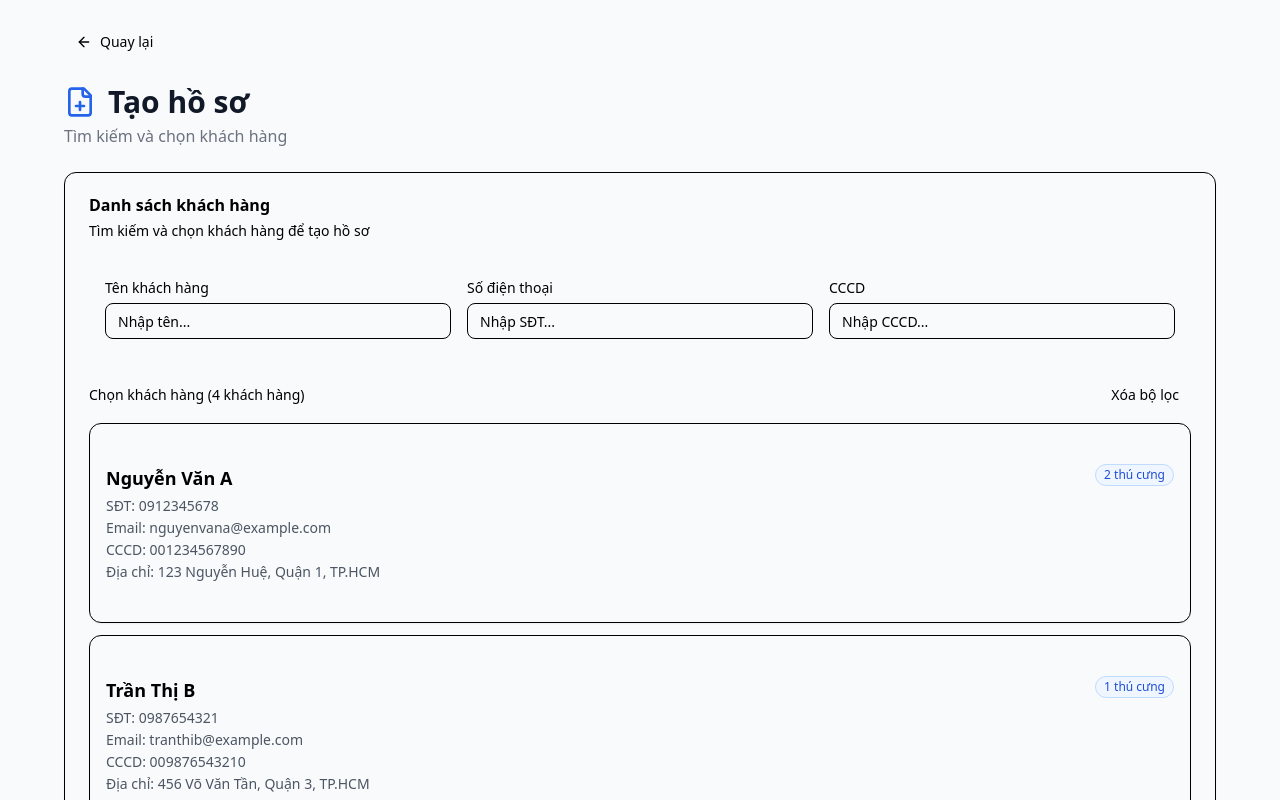
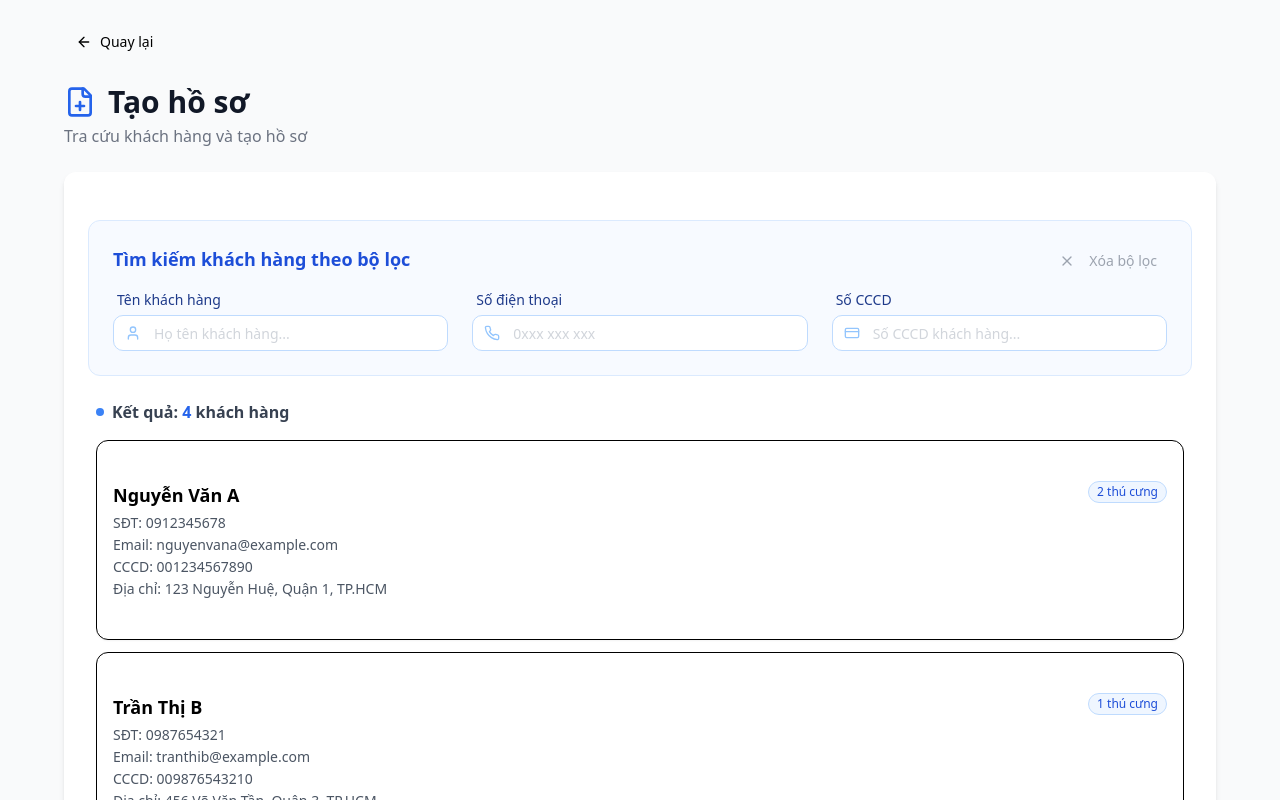
Before and after one commit to NhatAnh03082005/Project_CSDLNC, a React (Vite) app in the folder frontend/: page /staff/create-record in a window 1280 px wide. Shown: the top 800 px of the page. Built offline with nearby package versions, Linux system fonts and the light colour scheme; what tailwindcss-oklch would draw is missing.

Commit message:
Edit CreateRecordPage (edit ui, add service selection)

```diff
--- a/frontend/src/pages/staff/create-record/CreateRecordPage.jsx
+++ b/frontend/src/pages/staff/create-record/CreateRecordPage.jsx
@@ -8,7 +8,7 @@ import { Card, CardContent, CardDescription, CardHeader, CardTitle } from "../..
 import { Input } from "../../../components/ui/input";
 import { Label } from "../../../components/ui/label";
 import { Badge } from "../../../components/ui/badge";
-import { ArrowLeft, Save, Search, FilePlus, PawPrint } from "lucide-react";
+import { ArrowLeft, Save, Search, FilePlus, PawPrint, User, Phone, CreditCard, X } from "lucide-react";
 
 // Xóa bỏ "use client"
 
@@ -18,6 +18,7 @@ export default function CreateRecordPage() {
   // Loại bỏ khai báo kiểu TypeScript: <any> và <string | null>
   const [selectedCustomer, setSelectedCustomer] = useState(null);
   const [selectedPet, setSelectedPet] = useState(null);
+  const [serviceType, setServiceType] = useState("Khám bệnh"); // Mặc định là Khám bệnh
 
   const [searchQuery, setSearchQuery] = useState({
     name: "",
@@ -95,18 +96,21 @@ export default function CreateRecordPage() {
 
   const handleSubmit = () => {
   if (selectedCustomer && selectedPet) {
-      // Loại bỏ khai báo kiểu TypeScript: as keyof typeof mockPets
     const customerPets = mockPets[selectedCustomer.id];
     const selectedPetData = customerPets?.find((p) => p.id === selectedPet);
 
+    // Hiển thị thêm ServiceType trong thông báo
     alert(
-        `Hồ sơ đã được tạo thành công!\nKhách hàng: ${selectedCustomer.name}\nThú cưng: ${selectedPetData?.name}`,
+      `Hồ sơ ${serviceType.toLowerCase()} đã được tạo thành công!\n` +
+      `Khách hàng: ${selectedCustomer.name}\n` +
+      `Thú cưng: ${selectedPetData?.name}`
     );
 
-      // Reset
+    // Reset về trạng thái ban đầu
     setStep("customer-list");
     setSelectedCustomer(null);
     setSelectedPet(null);
+    setServiceType("khám bệnh"); // Reset dịch vụ
     setSearchQuery({ name: "", phone: "", cccd: "" });
   }
   };
@@ -128,58 +132,88 @@ export default function CreateRecordPage() {
             Tạo hồ sơ
           </h1>
           <p className="text-gray-500 mt-1">
-            {step === "customer-list" ? "Tìm kiếm và chọn khách hàng" : "Chọn thú cưng để tạo hồ sơ"}
+            {step === "customer-list" ? "Tra cứu khách hàng và tạo hồ sơ" : "Chọn thú cưng để tạo hồ sơ"}
           </p>
         </div>
 
         {/* Step 1: Customer List with Search */}
         {step === "customer-list" && (
-          <Card>
-            <CardHeader>
-              <CardTitle>Danh sách khách hàng</CardTitle>
-              <CardDescription>Tìm kiếm và chọn khách hàng để tạo hồ sơ</CardDescription>
-            </CardHeader>
-            <CardContent className="space-y-6">
-              {/* Search Filters */}
-              <div className="grid md:grid-cols-3 gap-4 p-4 bg-gray-50 rounded-lg">
+          <Card className="border-none shadow-md overflow-hidden bg-white">
+            {/* Bỏ CardHeader cũ, gộp tất cả nội dung vào CardContent */}
+            <CardContent className="space-y-6 pt-6">
+
+              {/* Vùng màu xanh chứa cả Tiêu đề và Ô nhập liệu */}
+              <div className="p-6 bg-blue-50/50 rounded-xl border border-blue-100 space-y-4">
+
+                {/* Tiêu đề được đưa vào trong vùng xanh */}
+                <div className="flex justify-between items-start">
+                  <div>
+                    <h2 className="text-lg font-bold text-blue-700">Tìm kiếm khách hàng theo bộ lọc</h2>
+                  </div>
+                  <Button
+                    variant="ghost"
+                    size="sm"
+                    className="text-gray-400 hover:text-red-500 hover:bg-red-50 transition-colors"
+                    onClick={() => setSearchQuery({ name: "", phone: "", cccd: "" })}
+                  >
+                    <X className="h-4 w-4 mr-2" />
+                    Xóa bộ lọc
+                  </Button>
+                </div>
+
+                {/* Các ô nhập liệu */}
+                <div className="grid md:grid-cols-3 gap-6">
                   <div className="space-y-2">
-                  <Label htmlFor="search-name">Tên khách hàng</Label>
+                    <Label htmlFor="search-name" className="text-blue-900 font-medium ml-1">Tên khách hàng</Label>
+                    <div className="relative">
+                      <User className="absolute left-3 top-1/2 -translate-y-1/2 h-4 w-4 text-blue-300" />
                       <Input
                         id="search-name"
-                    placeholder="Nhập tên..."
+                        className="pl-10 bg-white border-blue-200 focus:ring-blue-500 rounded-lg placeholder:text-gray-300"
+                        placeholder="Họ tên khách hàng..."
                         value={searchQuery.name}
                         onChange={(e) => setSearchQuery({ ...searchQuery, name: e.target.value })}
                       />
                     </div>
+                  </div>
 
                   <div className="space-y-2">
-                  <Label htmlFor="search-phone">Số điện thoại</Label>
+                    <Label htmlFor="search-phone" className="text-blue-900 font-medium ml-1">Số điện thoại</Label>
+                    <div className="relative">
+                      <Phone className="absolute left-3 top-1/2 -translate-y-1/2 h-4 w-4 text-blue-300" />
                       <Input
                         id="search-phone"
-                    placeholder="Nhập SĐT..."
+                        className="pl-10 bg-white border-blue-200 focus:ring-blue-500 rounded-lg placeholder:text-gray-300"
+                        placeholder="0xxx xxx xxx"
                         value={searchQuery.phone}
                         onChange={(e) => setSearchQuery({ ...searchQuery, phone: e.target.value })}
                       />
                     </div>
+                  </div>
 
                   <div className="space-y-2">
-                  <Label htmlFor="search-cccd">CCCD</Label>
+                    <Label htmlFor="search-cccd" className="text-blue-900 font-medium ml-1">Số CCCD</Label>
+                    <div className="relative">
+                      <CreditCard className="absolute left-3 top-1/2 -translate-y-1/2 h-4 w-4 text-blue-300" />
                       <Input
                         id="search-cccd"
-                    placeholder="Nhập CCCD..."
+                        className="pl-10 bg-white border-blue-200 focus:ring-blue-500 rounded-lg placeholder:text-gray-300"
+                        placeholder="Số CCCD khách hàng..."
                         value={searchQuery.cccd}
                         onChange={(e) => setSearchQuery({ ...searchQuery, cccd: e.target.value })}
                       />
                     </div>
                   </div>
+                </div>
+              </div>
 
-              {/* Customer List */}
-              <div className="space-y-3">
-                <div className="flex items-center justify-between">
-                  <Label>Chọn khách hàng ({filteredCustomers.length} khách hàng)</Label>
-                  <Button variant="ghost" size="sm" onClick={() => setSearchQuery({ name: "", phone: "", cccd: "" })}>
-                    Xóa bộ lọc
-                  </Button>
+              {/* Kết quả tìm kiếm (Phần danh sách khách hàng giữ nguyên bên dưới) */}
+              <div className="space-y-4 px-2">
+                <div className="flex items-center gap-2">
+                  <div className="h-2 w-2 rounded-full bg-blue-500"></div>
+                  <span className="font-semibold text-gray-700">
+                    Kết quả: <span className="text-blue-600">{filteredCustomers.length}</span> khách hàng
+                  </span>
                 </div>
 
                 {filteredCustomers.length === 0 ? (
@@ -290,20 +324,67 @@ export default function CreateRecordPage() {
                 </div>
               </div>
 
-              <div className="flex gap-3 pt-4">
-                <Button onClick={handleSubmit} disabled={!selectedPet} className="gap-2">
-                  <Save className="h-4 w-4" />
-                  Tạo hồ sơ
-                </Button>
+              {/* Service Selection */}
+              <div className="space-y-3 mb-6">
+                <Label className="text-blue-900 font-semibold">Loại dịch vụ thực hiện *</Label>
+                <div className="flex gap-4">
+                  <div
+                    onClick={() => setServiceType("Khám bệnh")}
+                    className={`flex-1 p-3 rounded-lg border-2 cursor-pointer transition-all flex items-center justify-center gap-2 ${
+                      serviceType === "Khám bệnh"
+                      ? "border-blue-600 bg-blue-50 text-blue-700"
+                      : "border-gray-100 bg-white text-gray-400 hover:border-gray-200"
+                    }`}
+                  >
+                    <div className={`h-4 w-4 rounded-full border-2 flex items-center justify-center ${serviceType === "Khám bệnh" ? "border-blue-600" : "border-gray-300"}`}>
+                      {serviceType === "Khám bệnh" && <div className="h-2 w-2 rounded-full bg-blue-600" />}
+                    </div>
+                    <span className="text-sm font-medium">Khám bệnh</span>
+                  </div>
+
+                  <div
+                    onClick={() => setServiceType("Tiêm phòng")}
+                    className={`flex-1 p-3 rounded-lg border-2 cursor-pointer transition-all flex items-center justify-center gap-2 ${
+                      serviceType === "Tiêm phòng"
+                      ? "border-blue-600 bg-blue-50 text-blue-700"
+                      : "border-gray-100 bg-white text-gray-400 hover:border-gray-200"
+                    }`}
+                  >
+                    <div className={`h-4 w-4 rounded-full border-2 flex items-center justify-center ${serviceType === "Tiêm phòng" ? "border-blue-600" : "border-gray-300"}`}>
+                      {serviceType === "Tiêm phòng" && <div className="h-2 w-2 rounded-full bg-blue-600" />}
+                    </div>
+                    <span className="text-sm font-medium">Tiêm phòng</span>
+                  </div>
+                </div>
+              </div>
+
+              <div className="flex items-center justify-between pt-5 border-t border-gray-100 mt-6">
+                {/* Nút quay lại nằm bên trái, kiểu dáng nhẹ nhàng hơn */}
                 <Button
-                  variant="outline"
+                  variant="ghost"
+                  className="text-gray-500 hover:bg-gray-100 px-6"
                   onClick={() => {
                     setStep("customer-list");
                     setSelectedCustomer(null);
                     setSelectedPet(null);
                   }}
                 >
-                  Quay lại
+                  <ArrowLeft className="h-4 w-4 mr-2" />
+                  Quay lại bước trước
+                </Button>
+
+                {/* Nút chính nằm bên phải, nổi bật với màu xanh và bóng đổ */}
+                <Button
+                  onClick={handleSubmit}
+                  disabled={!selectedPet}
+                  className={`gap-2 px-4 py-2 text-xs font-semibold transition-all ${
+                    !selectedPet
+                      ? "bg-gray-200 text-gray-400"
+                      : "bg-blue-700 hover:bg-blue-700 text-white hover:shadow-blue-200"
+                  }`}
+                >
+                  <Save className="h-3 w-3" />
+                  TẠO HỒ SƠ
                 </Button>
               </div>
             </CardContent>
```
Also changed, not shown: 1 other file (tests, documents, lock files or other folders). Lines whose indentation alone changed are shown as unchanged.
